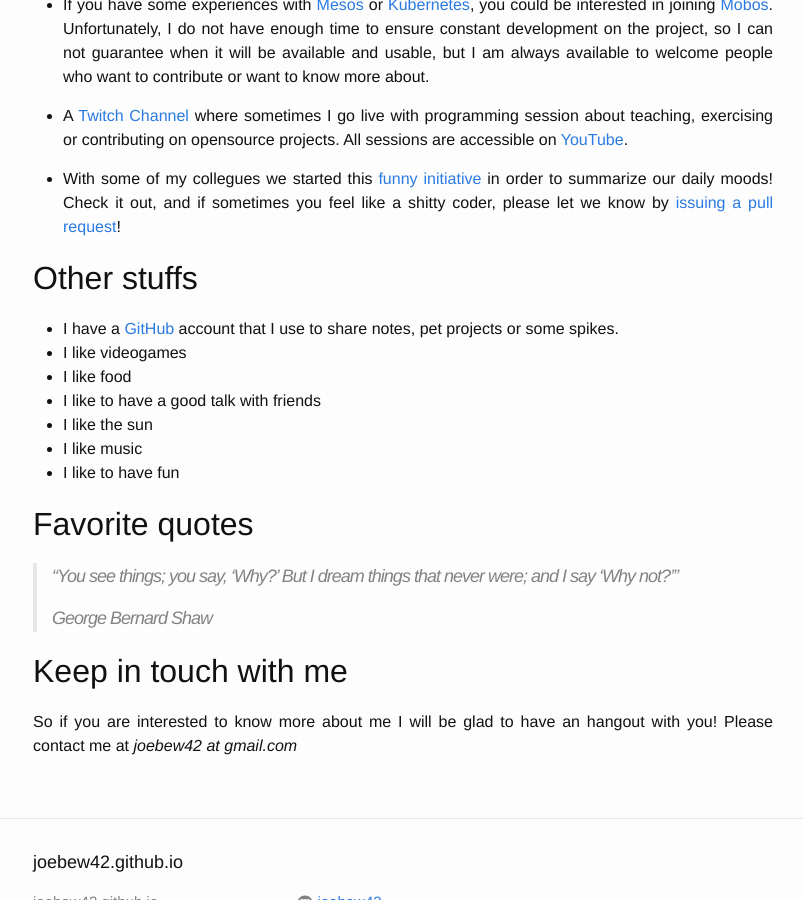
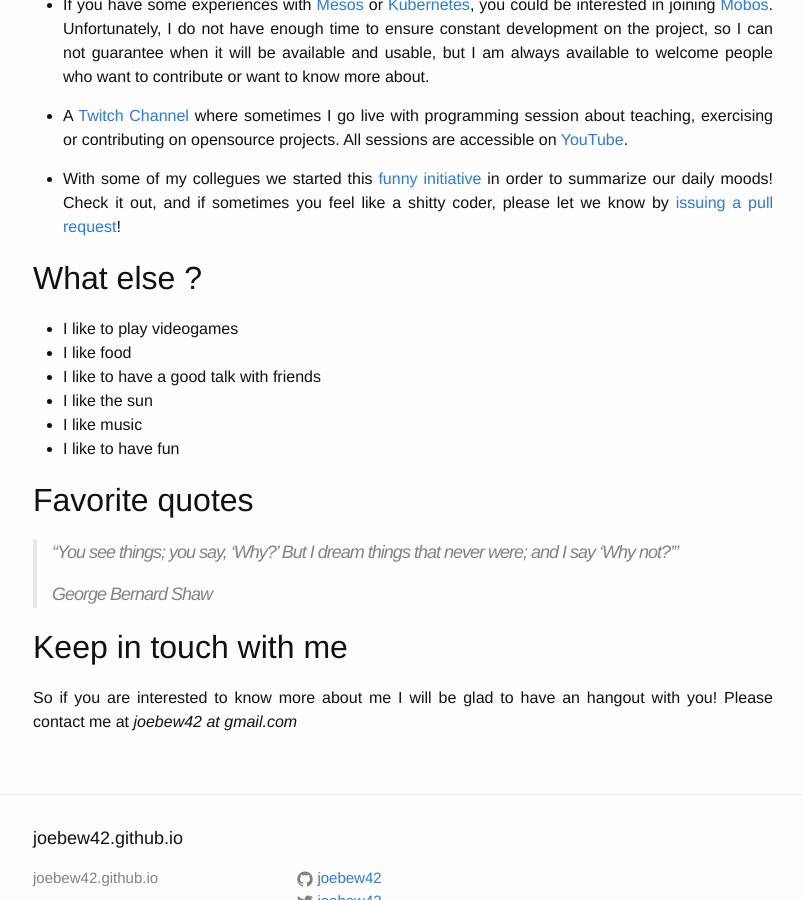
Before and after one commit to joebew42/joebew42.github.io, a Jekyll site: the page built from about.md, in a window 1280 px wide and 900 px high, scrolled down 1095 px. Shown: the whole window, without its empty margins (237-1040 px from the left). Built offline with Jekyll 4.4.1, drawn with Linux system fonts in a browser that asks for light colours.

Commit message:
what else

```diff
--- a/about.md
+++ b/about.md
@@ -36,11 +36,9 @@ Being an agile software developer encourages me to be more interested in the pra
 
 * With some of my collegues we started this [funny initiative](http://shittysomething.com/) in order to summarize our daily moods! Check it out, and if sometimes you feel like a shitty coder, please let we know by [issuing a pull request](https://github.com/ShittySomething/shittysomething.github.io)!
 
+## What else ?
 
-## Other stuffs
-
-* I have a [GitHub](https://github.com/joebew42) account that I use to share notes, pet projects or some spikes.
-* I like videogames
+* I like to play videogames
 * I like food
 * I like to have a good talk with friends
 * I like the sun
```
